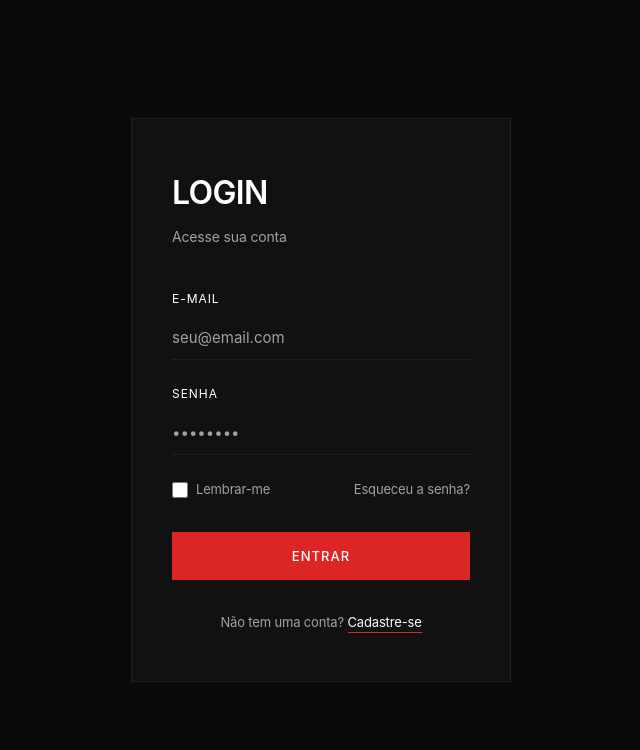
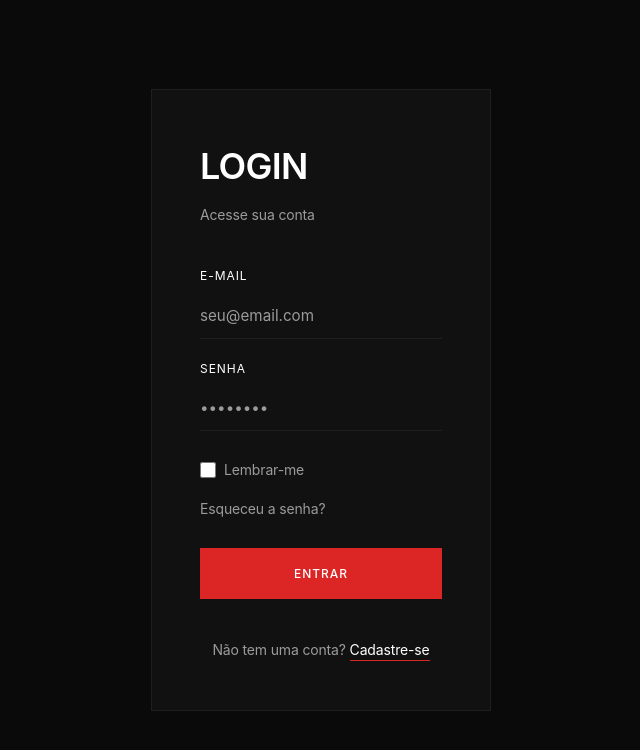
Before and after one commit to joaofantindev/Git_ControleDeVersoes, a plain HTML site: page feature_login_page.html in a window 1280 px wide. Shown: the whole page, without its empty margins (319-959 px from the left). Drawn offline with Linux system fonts and the light colour scheme.

Commit message:
refactor: reorganizar e minimalizar componentes de login e home

```diff
--- a/feature_login_page.html
+++ b/feature_login_page.html
@@ -1,200 +1,240 @@
 <!DOCTYPE html>
 <html lang="pt-BR">
+
 <head>
   <meta charset="UTF-8">
   <meta name="viewport" content="width=device-width, initial-scale=1.0">
-    <title>Login</title>
+  <title>Login — Swiss Minimal</title>
   <style>
+    /* TOKENS */
     :root {
       --bg: #0a0a0a;
       --surface: #111111;
+      --border: #1f1f1f;
       --text-primary: #ffffff;
-            --text-secondary: #a1a1a1;
+      --text-secondary: #9b9b9b;
       --accent: #dc2626;
       --accent-hover: #b91c1c;
-            --border: #1f1f1f;
     }
 
+    /* RESET */
     * {
       margin: 0;
       padding: 0;
       box-sizing: border-box;
-            font-family: -apple-system, BlinkMacSystemFont, 'Helvetica Neue', Helvetica, Arial, sans-serif;
+      font: inherit;
+    }
+
+    /* BASE */
+    html {
+      font-size: 16px;
     }
 
     body {
-            background-color: var(--bg);
+      font-family: -apple-system, BlinkMacSystemFont, "Helvetica Neue", Helvetica, Arial, sans-serif;
+      background: var(--bg);
       color: var(--text-primary);
-            display: flex;
-            justify-content: center;
-            align-items: center;
-            height: 100vh;
       line-height: 1.6;
       letter-spacing: -0.01em;
+      -webkit-font-smoothing: antialiased;
+      -moz-osx-font-smoothing: grayscale;
     }
 
-        .login-card {
-            width: 100%;
-            max-width: 380px;
-            background-color: var(--surface);
-            border: 1px solid var(--border);
-            padding: 48px 40px;
+    /* LAYOUT */
+    .page {
+      display: flex;
+      align-items: center;
+      justify-content: center;
+      min-height: 100dvh;
+      padding: 1.5rem;
     }
 
-        .login-header {
-            margin-bottom: 40px;
+    /* CARD */
+    .card {
+      width: 100%;
+      max-width: 340px;
+      background: var(--surface);
+      border: 1px solid var(--border);
+      padding: clamp(2rem, 6vw, 3rem);
+      display: flex;
+      flex-direction: column;
+      gap: 2.5rem;
     }
 
-        .login-header h1 {
-            font-size: 32px;
-            font-weight: 600;
-            letter-spacing: -0.02em;
-            margin-bottom: 8px;
-            text-transform: uppercase;
+    /* HEADER */
+    .card-header {
+      display: flex;
+      flex-direction: column;
+      gap: 0.5rem;
     }
 
-        .login-header p {
-            color: var(--text-secondary);
-            font-size: 14px;
+    .card-title {
+      font-size: clamp(1.75rem, 4vw, 2.25rem);
+      font-weight: 600;
+      text-transform: uppercase;
+      letter-spacing: -0.02em;
     }
 
-        .form-group {
-            margin-bottom: 24px;
+    .card-subtitle {
+      font-size: 0.875rem;
+      color: var(--text-secondary);
     }
 
-        .form-label {
-            display: block;
-            font-size: 12px;
+    /* FORM */
+    .form {
+      display: flex;
+      flex-direction: column;
+      gap: 1.75rem;
+    }
+
+    .field-group {
+      display: flex;
+      flex-direction: column;
+      gap: 1.25rem;
+    }
+
+    .field {
+      display: flex;
+      flex-direction: column;
+      gap: 0.5rem;
+    }
+
+    .field-label {
+      font-size: 0.75rem;
       text-transform: uppercase;
       letter-spacing: 0.08em;
-            margin-bottom: 8px;
-            color: var(--text-primary);
     }
 
-        .form-input {
+    .field-input {
       width: 100%;
-            background-color: transparent;
+      background: transparent;
       border: none;
       border-bottom: 1px solid var(--border);
-            padding: 12px 0;
       color: var(--text-primary);
-            font-size: 15px;
-            transition: border-color 0.2s ease;
+      padding: 0.625rem 0;
+      font-size: 0.95rem;
+      transition: border-color 160ms ease;
     }
 
-        .form-input:focus {
+    .field-input::placeholder {
+      color: var(--text-secondary);
+    }
+
+    .field-input:focus {
       outline: none;
       border-bottom-color: var(--accent);
     }
 
-        .form-input::placeholder {
+    /* ACTIONS */
+    .form-row {
+      display: flex;
+      align-items: center;
+      justify-content: space-between;
+      flex-wrap: wrap;
+      gap: 1rem;
+      font-size: 0.875rem;
+    }
+
+    .check {
+      display: flex;
+      align-items: center;
+      gap: 0.5rem;
       color: var(--text-secondary);
     }
 
-        .form-actions {
-            display: flex;
-            justify-content: space-between;
-            align-items: center;
-            margin-bottom: 32px;
-            font-size: 13px;
-        }
-
-        .checkbox-group {
-            display: flex;
-            align-items: center;
-            gap: 8px;
-        }
-
-        .checkbox-group input[type="checkbox"] {
-            width: 16px;
-            height: 16px;
+    .check-input {
+      width: 1rem;
+      height: 1rem;
       accent-color: var(--accent);
     }
 
-        .checkbox-group label {
+    .link {
+      color: var(--text-secondary);
+      text-decoration: none;
+      transition: color 160ms ease;
+    }
+
+    .link:hover {
+      color: var(--accent);
+    }
+
+    /* BUTTON */
+    .btn {
+      width: 100%;
+      border: none;
+      background: var(--accent);
+      color: var(--text-primary);
+      text-transform: uppercase;
+      letter-spacing: 0.08em;
+      font-size: 0.75rem;
+      font-weight: 500;
+      padding: 1rem;
+      cursor: pointer;
+      transition: background 160ms ease;
+    }
+
+    .btn:hover {
+      background: var(--accent-hover);
+    }
+
+    /* FOOTER */
+    .card-footer {
+      text-align: center;
+      font-size: 0.875rem;
       color: var(--text-secondary);
     }
 
-        .forgot-link {
-            color: var(--text-secondary);
-            text-decoration: none;
-            transition: color 0.2s ease;
-        }
-
-        .forgot-link:hover {
-            color: var(--accent);
-        }
-
-        .login-button {
-            width: 100%;
-            background-color: var(--accent);
-            color: var(--text-primary);
-            border: none;
-            padding: 16px;
-            font-size: 13px;
-            text-transform: uppercase;
-            letter-spacing: 0.08em;
-            cursor: pointer;
-            transition: background-color 0.2s ease;
-            font-weight: 500;
-        }
-
-        .login-button:hover {
-            background-color: var(--accent-hover);
-        }
-
-        .signup-text {
-            text-align: center;
-            margin-top: 32px;
-            font-size: 13px;
-            color: var(--text-secondary);
-        }
-
-        .signup-link {
+    .link-strong {
       color: var(--text-primary);
       text-decoration: none;
       border-bottom: 1px solid var(--accent);
-            padding-bottom: 2px;
-            transition: color 0.2s ease;
+      padding-bottom: 0.125rem;
+      transition: color 160ms ease;
     }
 
-        .signup-link:hover {
+    .link-strong:hover {
       color: var(--accent);
     }
   </style>
 </head>
+
 <body>
-    <div class="login-card">
-        <div class="login-header">
-            <h1>Login</h1>
-            <p>Acesse sua conta</p>
+  <main class="page">
+    <section class="card">
+      <header class="card-header">
+        <h1 class="card-title">Login</h1>
+        <p class="card-subtitle">Acesse sua conta</p>
+      </header>
+
+      <form class="form">
+        <div class="field-group">
+          <div class="field">
+            <label class="field-label" for="email">E-mail</label>
+            <input class="field-input" id="email" type="email" placeholder="seu@email.com" autocomplete="email" required>
           </div>
 
-        <form>
-            <div class="form-group">
-                <label class="form-label" for="email">E-mail</label>
-                <input class="form-input" type="email" id="email" placeholder="seu@email.com" required>
+          <div class="field">
+            <label class="field-label" for="password">Senha</label>
+            <input class="field-input" id="password" type="password" placeholder="••••••••" autocomplete="current-password" required>
+          </div>
         </div>
 
-            <div class="form-group">
-                <label class="form-label" for="password">Senha</label>
-                <input class="form-input" type="password" id="password" placeholder="••••••••" required>
+        <div class="form-row">
+          <label class="check">
+            <input class="check-input" id="remember" type="checkbox">
+            <span>Lembrar-me</span>
+          </label>
+          <a class="link" href="#">Esqueceu a senha?</a>
         </div>
 
-            <div class="form-actions">
-                <div class="checkbox-group">
-                    <input type="checkbox" id="remember">
-                    <label for="remember">Lembrar-me</label>
-                </div>
-                <a href="#" class="forgot-link">Esqueceu a senha?</a>
-            </div>
-
-            <button type="submit" class="login-button">Entrar</button>
+        <button class="btn" type="submit">Entrar</button>
       </form>
 
-        <p class="signup-text">
-            Não tem uma conta? <a href="#" class="signup-link">Cadastre-se</a>
-        </p>
-    </div>
+      <footer class="card-footer">
+        Não tem uma conta? <a class="link-strong" href="#">Cadastre-se</a>
+      </footer>
+    </section>
+  </main>
 </body>
+
 </html>
```
Also changed, not shown: index.html (+10 -0 lines). Lines whose indentation alone changed are shown as unchanged.
